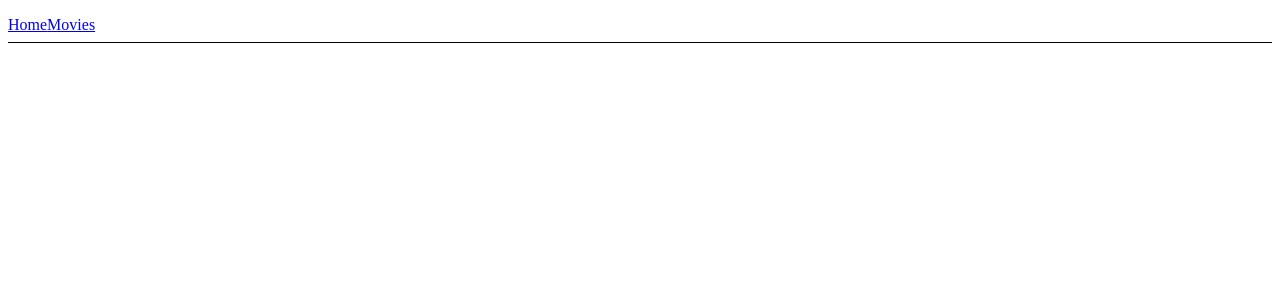
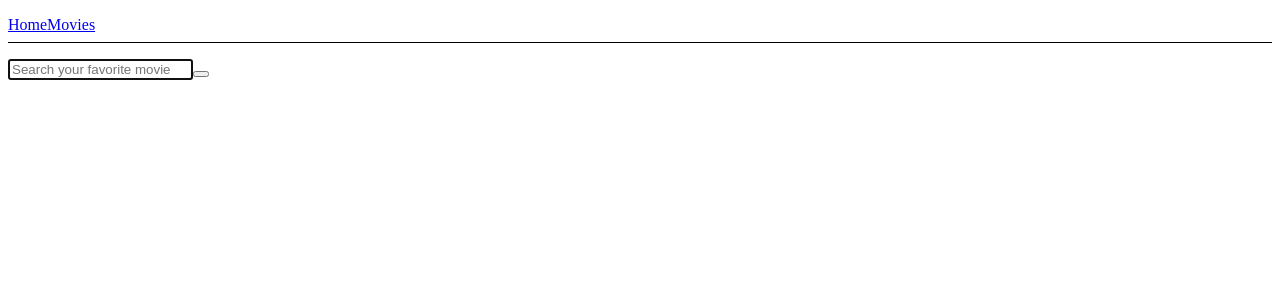
Before and after one commit to Helen-A-lex/goit-react-hw-05-movies, a React (Create React App) app: page /movies in a window 1280 px wide. Shown: the top 300 px of the page. Built offline with nearby package versions, Linux system fonts and the light colour scheme; no server answers.

Commit message:
add changes

```diff
--- a/package.json
+++ b/package.json
@@ -12,6 +12,7 @@
     "react-dom": "^18.1.0",
     "react-router-dom": "^6.13.0",
     "react-scripts": "5.0.1",
+    "react-toastify": "^9.1.3",
     "styled-components": "^5.3.11",
     "web-vitals": "^2.1.3"
   },
--- a/src/components/App.jsx
+++ b/src/components/App/App.jsx
@@ -2,6 +2,7 @@ import { NavLink, Route, Routes } from "react-router-dom";
 import  {Header} from "./App.styled"
 import Home from "pages/Home";
 import Movies from "pages/Movies";
+import { ToastContainer } from 'react-toastify';
 export const App = () => {
   return (
     <div>
@@ -19,6 +20,7 @@ export const App = () => {
         <Route path="/movies/:movieId/reviews" element={<div>Movies element reviews</div>} />
         <Route path="/movies/:movieId/cast" element={<div>Movies element cast</div>} />
       </Routes>
+      <ToastContainer autoClose={2000} />
     </div>
   );
 };
--- /dev/null
+++ b/src/components/SearchMoviesForm/SearchMovieForm.jsx
@@ -0,0 +1,35 @@
+import { useState } from "react";
+import { toast } from 'react-toastify';
+import 'react-toastify/dist/ReactToastify.css';
+export default function SearchMovieForm({ onSubmit }) {
+const [search, setSearch] = useState("");
+    const handleInputChange = evt => {
+        setSearch(evt.currentTarget.value.toLowerCase());
+
+    }
+    const handleSubmit = evt => {
+        evt.preventDefault();
+        if (search.trim() === '') {
+      toast.error(
+        'The search string cannot be empty. Please specify your search query.',
+        { theme: 'colored' }
+      );
+      return;
+        }
+        onSubmit(search);
+        setSearch("");
+    }
+
+
+    return (
+        <form onSubmit={handleSubmit}>
+            <input type="text"
+          autoComplete="off"
+          autoFocus
+          placeholder="Search your favorite movie"
+          value={search}
+          onChange={handleInputChange} />
+           <button type="submit"></button>
+        </form>
+    )
+}
--- a/src/index.js
+++ b/src/index.js
@@ -1,7 +1,7 @@
 import React from 'react';
 import ReactDOM from 'react-dom/client';
 import { BrowserRouter } from 'react-router-dom';
-import { App } from 'components/App';
+import { App } from 'components/App/App';
 
 ReactDOM.createRoot(document.getElementById('root')).render(
   <React.StrictMode basename="/goit-react-hw-05-movies">
--- a/src/pages/Movies.jsx
+++ b/src/pages/Movies.jsx
@@ -1,4 +1,27 @@
-const Movies = () => {
+import { useEffect, useState } from "react";
+import { getSearchMovie } from "../services/api";
+import  SearchMovieForm  from "components/SearchMoviesForm/SearchMovieForm";
+export default function Movies () {
+    const [search, setSearch] = useState("");
+    const [list, setList] = useState([]);
 
+    useEffect(() => {
+        async function loadSearchMovies() {
+          try {
+              const { results } = await getSearchMovie(search);
+              setList();
+          } catch (error) {
+
+          }
+        }
+        loadSearchMovies();
+    }, [search])
+
+    const handleSearch = search => {
+        setSearch(search);
+}
+
+    return (
+        <SearchMovieForm onSubmit={handleSearch} />
+    )
 };
-export default Movies;
--- a/src/services/api.js
+++ b/src/services/api.js
@@ -8,3 +8,9 @@ export const getAllTrendingMovie = async () => {
   console.log(response.data);
   return response.data;
 };
+
+export const getSearchMovie = async search => {
+  const response = await axios.get(`search/movie?query=${search}`);
+  console.log(response.data);
+  return response.data;
+};
```
Also changed, not shown: src/components/App/App.styled.js (renamed from src/components/App.styled.js), 1 other file (tests, documents, lock files or other folders).
